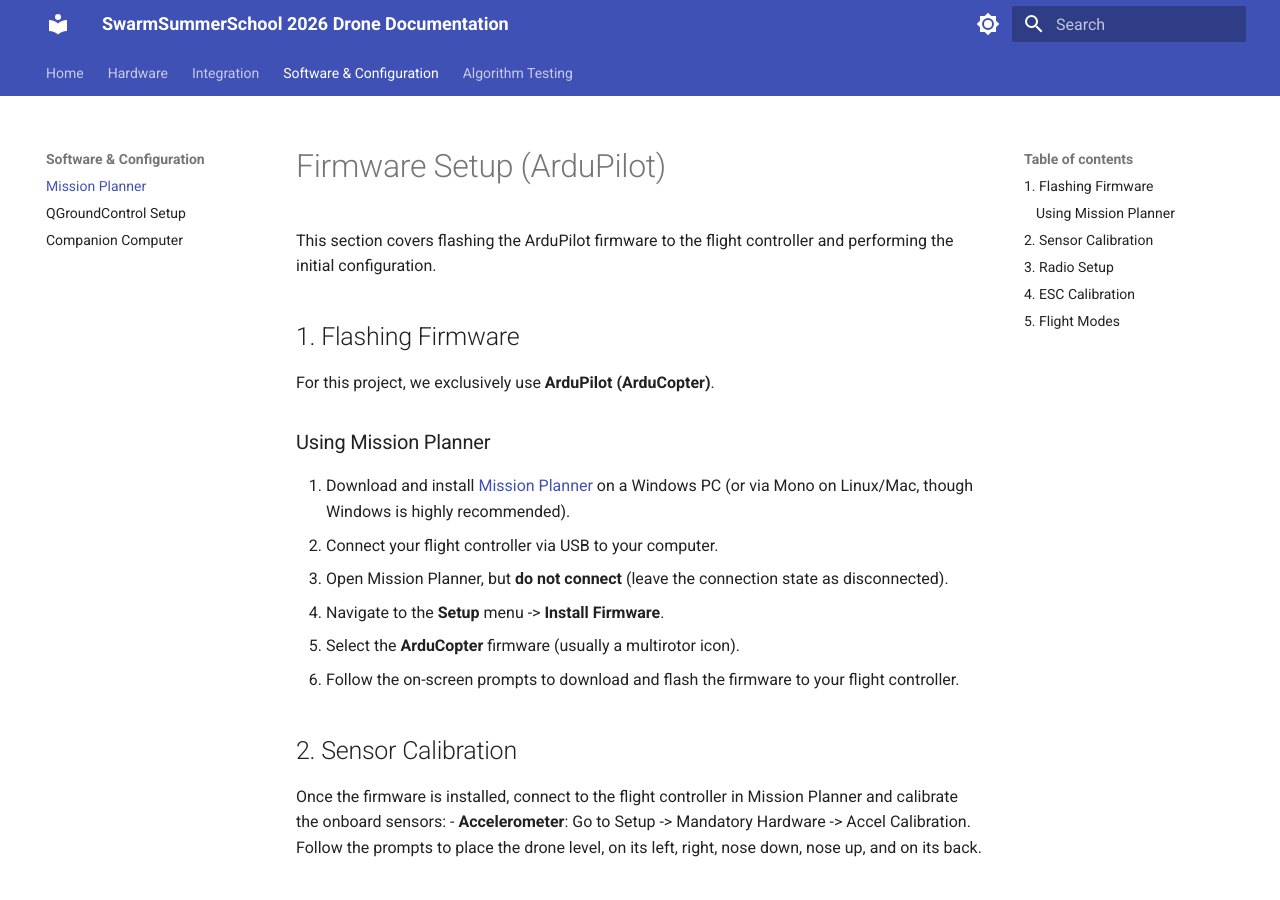
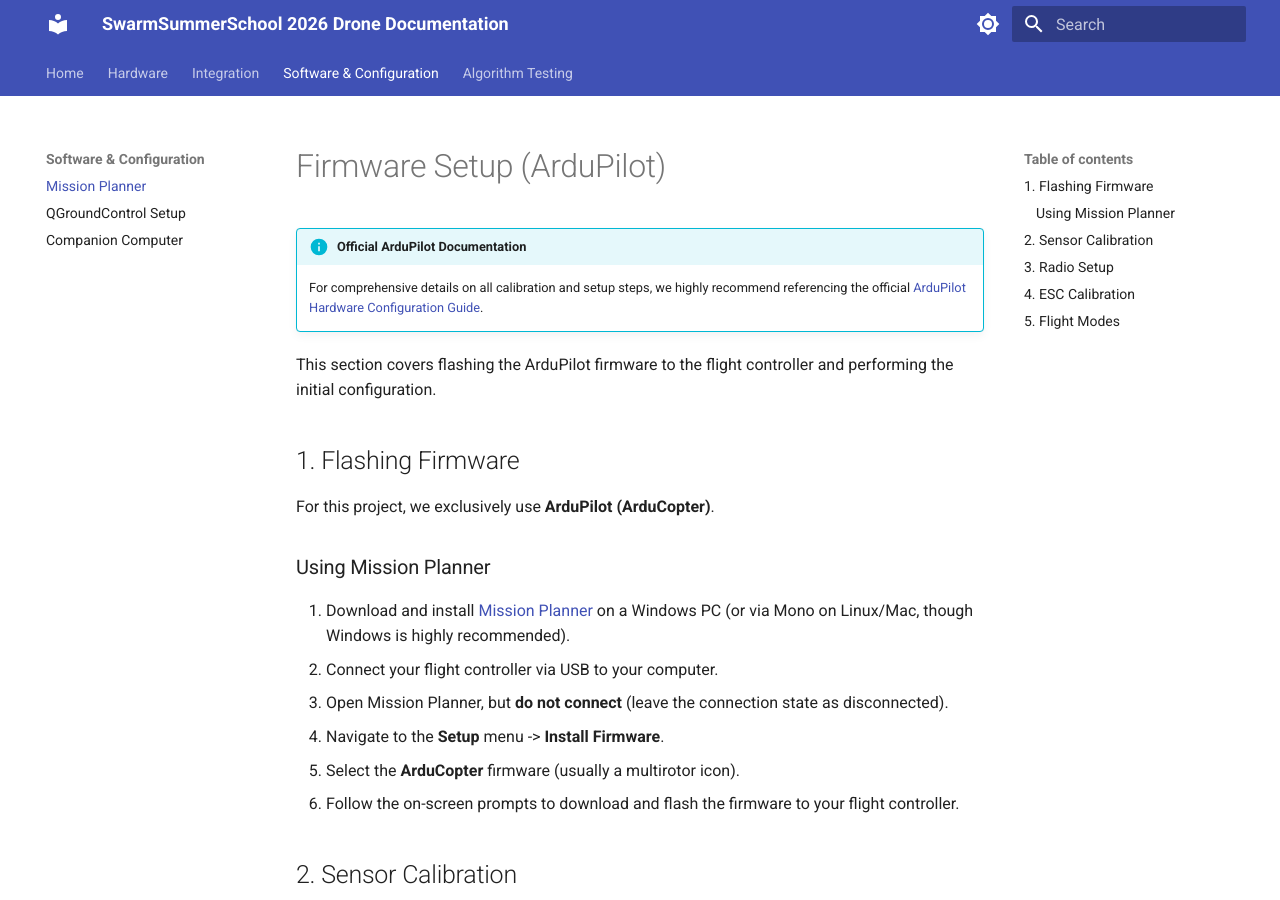
Before and after one commit to TTZ-Unbemannte-Flugsysteme/SwarmSummerSchool_2026, an MkDocs documentation site: the page built from docs/software/firmware.md, in a window 1280 px wide and 900 px high. Built offline with MkDocs 1.6.1 and Material for MkDocs 9.7.7, drawn with Linux system fonts in a browser that asks for light colours.

Commit message:
docs: add official ArduPilot hardware configuration link to software pages

```diff
--- a/docs/software/firmware.md
+++ b/docs/software/firmware.md
@@ -1,7 +1,9 @@
 # Firmware Setup (ArduPilot)
 
+!!! info "Official ArduPilot Documentation"
+    For comprehensive details on all calibration and setup steps, we highly recommend referencing the official [ArduPilot Hardware Configuration Guide](https://ardupilot.org/copter/docs/configuring-hardware.html#).
+
 This section covers flashing the ArduPilot firmware to the flight controller and performing the initial configuration.
-
 ## 1. Flashing Firmware
 
 For this project, we exclusively use **ArduPilot (ArduCopter)**.
```
Also changed, not shown: docs/software/qgroundcontrol.md (+2 -0 lines).
